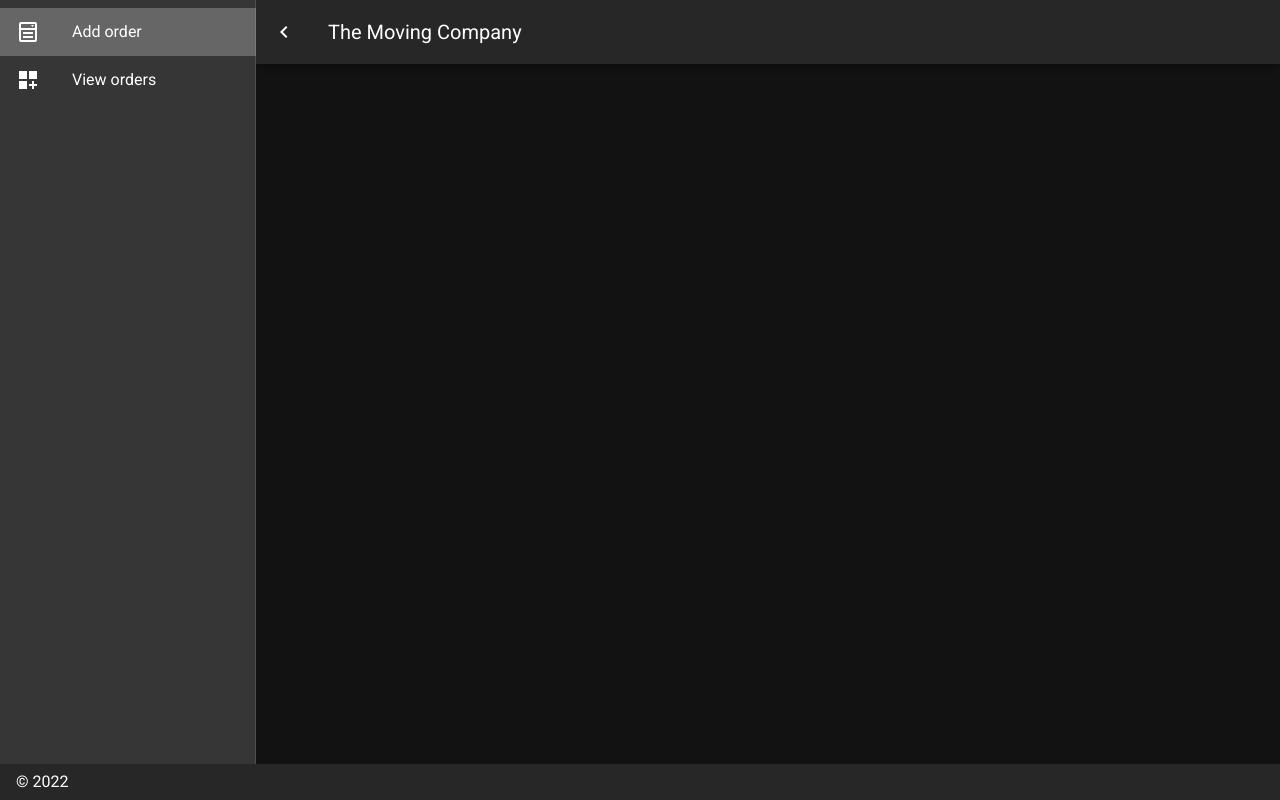
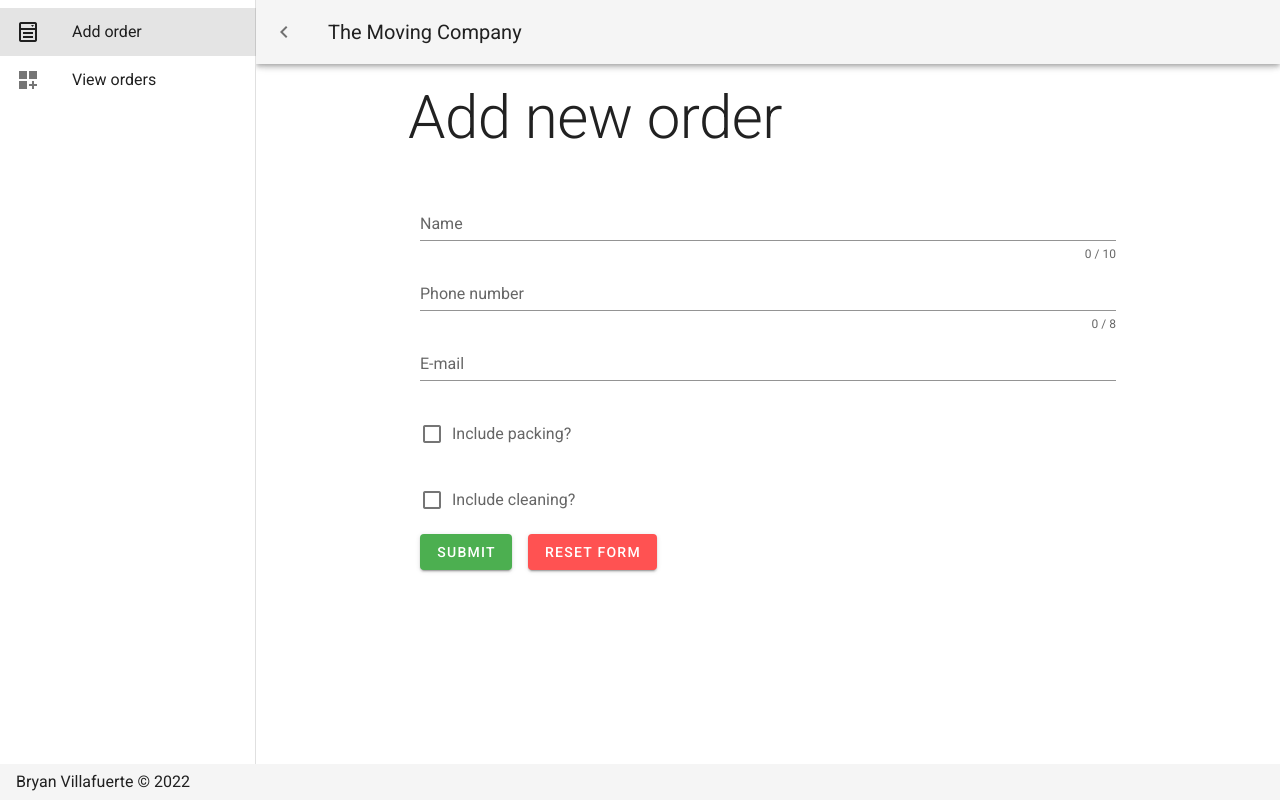
Before and after one commit to bryanvillafuerte/moving-company, a Nuxt app: page / in a window 1280 px wide. Built offline with nearby package versions, Linux system fonts and the light colour scheme.

Commit message:
added form, grid layout and grid cards. code improvements

```diff
--- a/components/OrderCard.vue
+++ b/components/OrderCard.vue
@@ -1,16 +1,37 @@
 <template>
   <v-card>
-    <v-card-title class="text-h5">
-      {{ customerName }}
-    </v-card-title>
+    <v-list-item three-line>
+      <v-list-item-content>
+        <div class="text-overline mb-2">
+          <template>Order number:</template>
+          <template>{{ orderNumber }}</template>
+        </div>
+        <v-list-item-title class="text-h5 mb-1">
+          {{ customerName }}
+        </v-list-item-title>
+        <v-list-item-subtitle>
+          <v-icon dense>mdi-cellphone</v-icon>
+          <template>+47 {{ number }}</template>
+        </v-list-item-subtitle>
+        <v-list-item-subtitle>
+          <v-icon dense>mdi-email-outline</v-icon>
+          <template>{{ email }}</template>
+        </v-list-item-subtitle>
+      </v-list-item-content>
 
-    <v-card-subtitle>
-      {{ customerEmailAddress }}
-    </v-card-subtitle>
+      <v-list-item-avatar
+        rounded
+        size="40"
+        :color="status ? 'green accent-1' : 'red lighten-4'"
+      >
+        <v-icon>mdi-package-variant</v-icon>
+      </v-list-item-avatar>
+    </v-list-item>
 
     <v-card-actions>
-      <v-btn text>
-        Listen Now
+      <v-spacer />
+      <v-btn :disabled="!status" text color="primary">
+        Edit order
       </v-btn>
     </v-card-actions>
   </v-card>
@@ -20,8 +41,12 @@
 export default {
   name: "OrderCard",
   props: {
+    orderNumber: "",
     customerName: "",
-    customerEmailAddress: ""
+    customerEmailAddress: "",
+    number: "",
+    email: "",
+    status: Boolean
   }
 }
 </script>
--- a/layouts/default.vue
+++ b/layouts/default.vue
@@ -30,12 +30,10 @@
       <v-toolbar-title>{{ title }}</v-toolbar-title>
     </v-app-bar>
     <v-main>
-      <v-container>
-        <Nuxt />
-      </v-container>
+      <Nuxt keep-alive />
     </v-main>
     <v-footer :absolute="!fixed" app>
-      <span>&copy; {{ new Date().getFullYear() }}</span>
+      <span>Bryan Villafuerte &copy; {{ new Date().getFullYear() }}</span>
     </v-footer>
   </v-app>
 </template>
--- a/layouts/error.vue
+++ b/layouts/error.vue
@@ -1,5 +1,6 @@
 <template>
-  <v-app dark>
+  <v-app>
+    <v-container>
       <h1 v-if="error.statusCode === 404">
         {{ pageNotFound }}
       </h1>
@@ -7,6 +8,7 @@
         {{ otherError }}
       </h1>
       <NuxtLink to="/"> Home page </NuxtLink>
+    </v-container>
   </v-app>
 </template>
 
--- a/nuxt.config.js
+++ b/nuxt.config.js
@@ -48,7 +48,7 @@ export default {
   vuetify: {
     customVariables: ['~/assets/variables.scss'],
     theme: {
-      dark: true,
+      dark: false,
       themes: {
         dark: {
           primary: colors.blue.darken2,
--- a/pages/ViewOrders.vue
+++ b/pages/ViewOrders.vue
@@ -1,15 +1,34 @@
 <template>
-  <v-container>
-    <v-row>
-      <h1 class="text-md-h1">Order list</h1>
+  <v-container class="order-list mt-6">
+    <v-row class="heading mb-12">
+      <h1 class="text-h2">Order list</h1>
     </v-row>
 
-    <order-card
-      v-for="(order, i) in orders"
-      :key="i"
-      :customer-name="order.customerDetails.name"
-      :customer-email-address="order.customerDetails.emailAddress"
-    />
+    <h3 class="text-h4 mb-4">Open orders</h3>
+    <div class="orders-grid mb-16">
+      <order-card
+        v-for="(order, i) in openOrders"
+        :key="i"
+        :order-number="order.orderNumber"
+        :customer-name="order.customerDetails.name"
+        :number="order.customerDetails.phoneNumber"
+        :email="order.customerDetails.emailAddress"
+        :status="getStatus(order.status)"
+      />
+    </div>
+
+    <h3 class="text-h4 mb-4">Closed orders</h3>
+    <div class="orders-grid">
+      <order-card
+        v-for="(order, i) in closedOrders"
+        :key="i"
+        :order-number="order.orderNumber"
+        :customer-name="order.customerDetails.name"
+        :number="order.customerDetails.phoneNumber"
+        :email="order.customerDetails.emailAddress"
+        :status="getStatus(order.status)"
+      />
+    </div>
   </v-container>
 </template>
 
@@ -23,17 +42,35 @@ export default {
   },
   data() {
     return {
-      orders: []
+      orders: [],
+      openOrders: [],
+      closedOrders: []
     }
   },
-  async fetch() {
-    this.orders = await fetch(
-      'http://localhost:3001/orders'
-    ).then(res => res.json())
+  methods: {
+    async getOrderList() {
+      this.orders = await fetch('http://localhost:3001/mockapi/v1/orders')
+        .then(res => res.json())
+
+      this.openOrders = this.orders.filter(order => order.status === "OPEN")
+      this.closedOrders = this.orders.filter(order => order.status === "CLOSED")
+    },
+    getStatus(status) {
+      return status === "OPEN";
+    }
+  },
+  async mounted() {
+    await this.getOrderList()
   }
 }
 </script>
 
-<style scoped>
-
+<style lang="scss" scoped>
+  .order-list {
+    .orders-grid {
+      display: grid;
+      grid-template-columns: repeat(auto-fill, minmax(300px, 1fr));
+      grid-gap: 20px;
+    }
+  }
 </style>
--- a/pages/index.vue
+++ b/pages/index.vue
@@ -1,9 +1,107 @@
 <template>
-  <div></div>
+  <v-container class="form-wrapper mt-6">
+    <v-row class="heading mb-12">
+      <h1 class="text-h2">Add new order</h1>
+    </v-row>
+
+    <v-form
+      ref="form"
+      v-model="valid"
+      lazy-validation
+    >
+      <v-text-field
+        v-model="name"
+        :counter="10"
+        :rules="nameRules"
+        label="Name"
+        required
+      ></v-text-field>
+
+      <v-text-field
+        v-model="number"
+        :counter="8"
+        :rules="numberRules"
+        label="Phone number"
+        required
+      ></v-text-field>
+
+      <v-text-field
+        v-model="email"
+        :rules="emailRules"
+        label="E-mail"
+        required
+      ></v-text-field>
+
+      <v-checkbox
+        v-model="packing"
+        label="Include packing?"
+      ></v-checkbox>
+
+      <v-checkbox
+        v-model="cleaning"
+        label="Include cleaning?"
+      ></v-checkbox>
+
+      <v-btn
+        :disabled="!valid"
+        color="success"
+        class="mr-4"
+        @click="validate"
+      >
+        Submit
+      </v-btn>
+
+      <v-btn
+        color="error"
+        class="mr-4"
+        @click="reset"
+      >
+        Reset Form
+      </v-btn>
+    </v-form>
+  </v-container>
 </template>
 
 <script>
 export default {
   name: 'IndexPage',
+  data: () => ({
+    valid: true,
+    name: '',
+    nameRules: [
+      v => !!v || 'Name is required',
+      v => (v && v.length <= 10) || 'Name must be less than 10 characters',
+    ],
+    number: '',
+    numberRules: [
+      v => !!v || 'Phone number is required',
+      v => (v && v.length === 8) || 'Phone number must be exactly 8 digits',
+    ],
+    email: '',
+    emailRules: [
+      v => !!v || 'E-mail is required',
+      v => /.+@.+\..+/.test(v) || 'E-mail must be valid',
+    ],
+    select: null,
+    packing: false,
+    cleaning: false,
+  }),
+
+  methods: {
+    validate () {
+      this.$refs.form.validate()
+    },
+    reset () {
+      this.$refs.form.reset()
+    }
+  },
 }
 </script>
+
+<style lang="scss" scoped>
+.form-wrapper {
+  width: 100%;
+  max-width: 720px;
+  margin: 0 auto;
+}
+</style>
--- /dev/null
+++ b/store/index.js
@@ -0,0 +1,5 @@
+export const actions = {
+  async getOrderList() {
+    return await this.$axios.get('/orders');
+  }
+}
```
Lines whose indentation alone changed are shown as unchanged.
